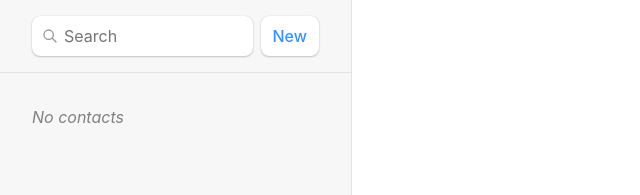
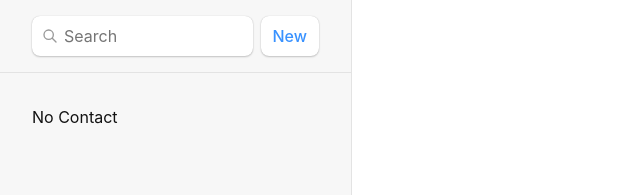
Before and after one commit to iwasborninua/note, a React (Vite) app: page / in a window 1280 px wide. Shown: the top 195 px of the page, without its empty margins (0-640 px from the left). Built offline with nearby package versions, Linux system fonts and the light colour scheme.

Commit message:
use Navigation

```diff
--- a/src/routes/edit.jsx
+++ b/src/routes/edit.jsx
@@ -19,7 +19,6 @@ export async function action({request, params}) {
 
 export default function EditContact() {
     const { contact } = useLoaderData();
-
     return (
         <Form method="post" id="contact-form">
             <p>
--- a/src/routes/root.jsx
+++ b/src/routes/root.jsx
@@ -1,9 +1,11 @@
 import {
     Form,
     Link,
+    NavLink,
     Outlet,
     useLoaderData,
-    redirect
+    redirect,
+    useNavigation
 } from "react-router-dom";
 import {
     createContact,
@@ -22,6 +24,7 @@ export async function action() {
 
 export default function Root() {
     const { contacts } = useLoaderData();
+    const navigation = useNavigation();
 
     return (
         <>
@@ -51,33 +54,34 @@ export default function Root() {
                     </Form>
                 </div>
                 <nav>
-                    <ul>
-                        {contacts.length ? (
+                    {
+                        contacts.length ? (
                             <ul>
                                 {contacts.map((contact) => (
                                     <li key={contact.id}>
-                                        <Link to={`contacts/${contact.id}`}>
-                                            {contact.first || contact.last ? (
-                                                <>
-                                                    {contact.first} {contact.last}
-                                                </>
-                                            ) : (
-                                                <i>No Name</i>
-                                            )}{" "}
-                                            {contact.favorite && <span>★</span>}
-                                        </Link>
+                                        <NavLink
+                                            to={`contacts/${contact.id}`}
+                                             className={({isActive, isPending}) =>
+                                                 isActive
+                                                     ? "active"
+                                                     : isPending
+                                                         ? "pending"
+                                                         : ""
+                                        }
+                                        >{contact.first ? (contact.last + ' ' + contact.last):(contact.id)}</NavLink>
                                     </li>
                                 ))}
                             </ul>
-                        ) : (
-                            <p>
-                                <i>No contacts</i>
-                            </p>
-                        )}
-                    </ul>
+                        ) : <p>No Contact</p>
+                    }
                 </nav>
             </div>
-            <div id="detail">
+            <div
+                id="detail"
+                className={
+                    navigation.state === "loading" ? "loading" : ""
+                }
+            >
                 <Outlet />
             </div>
         </>
```
